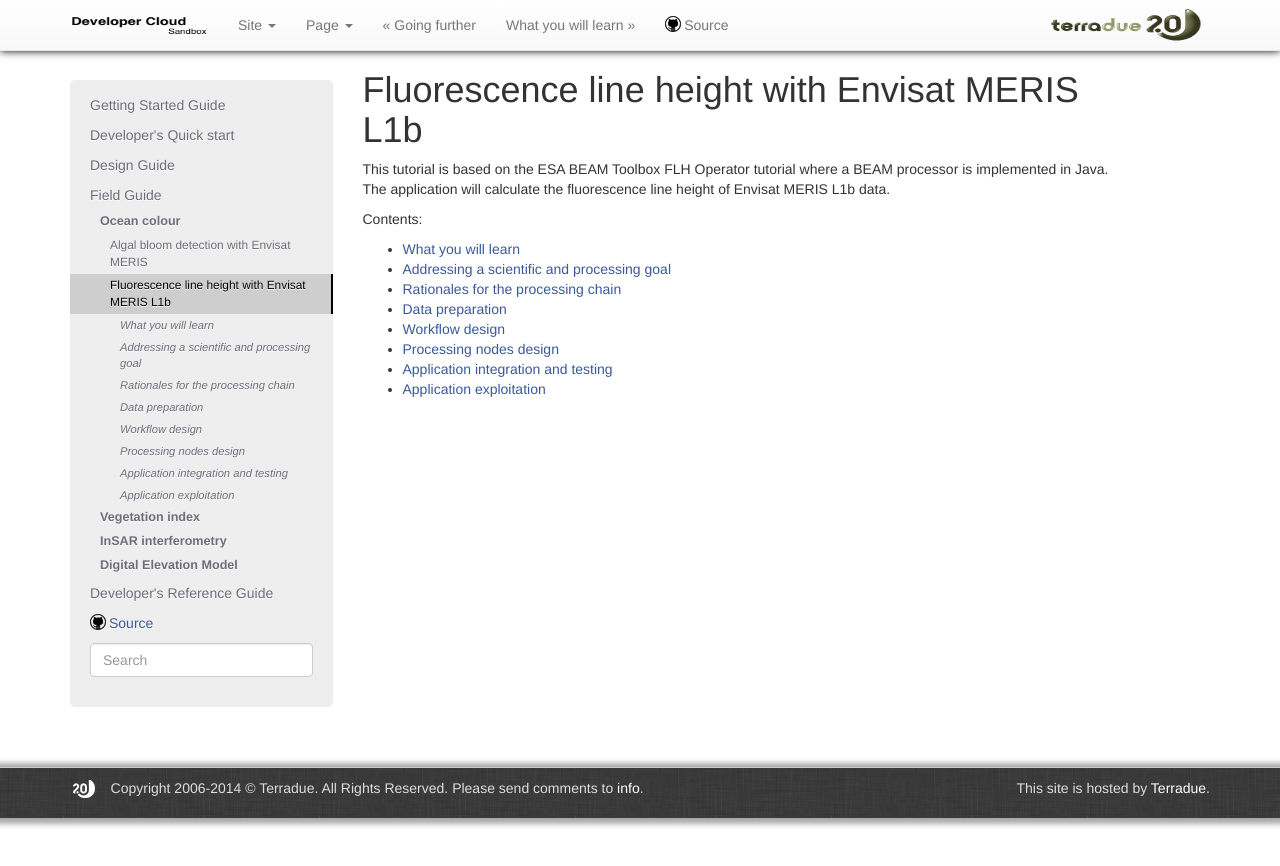
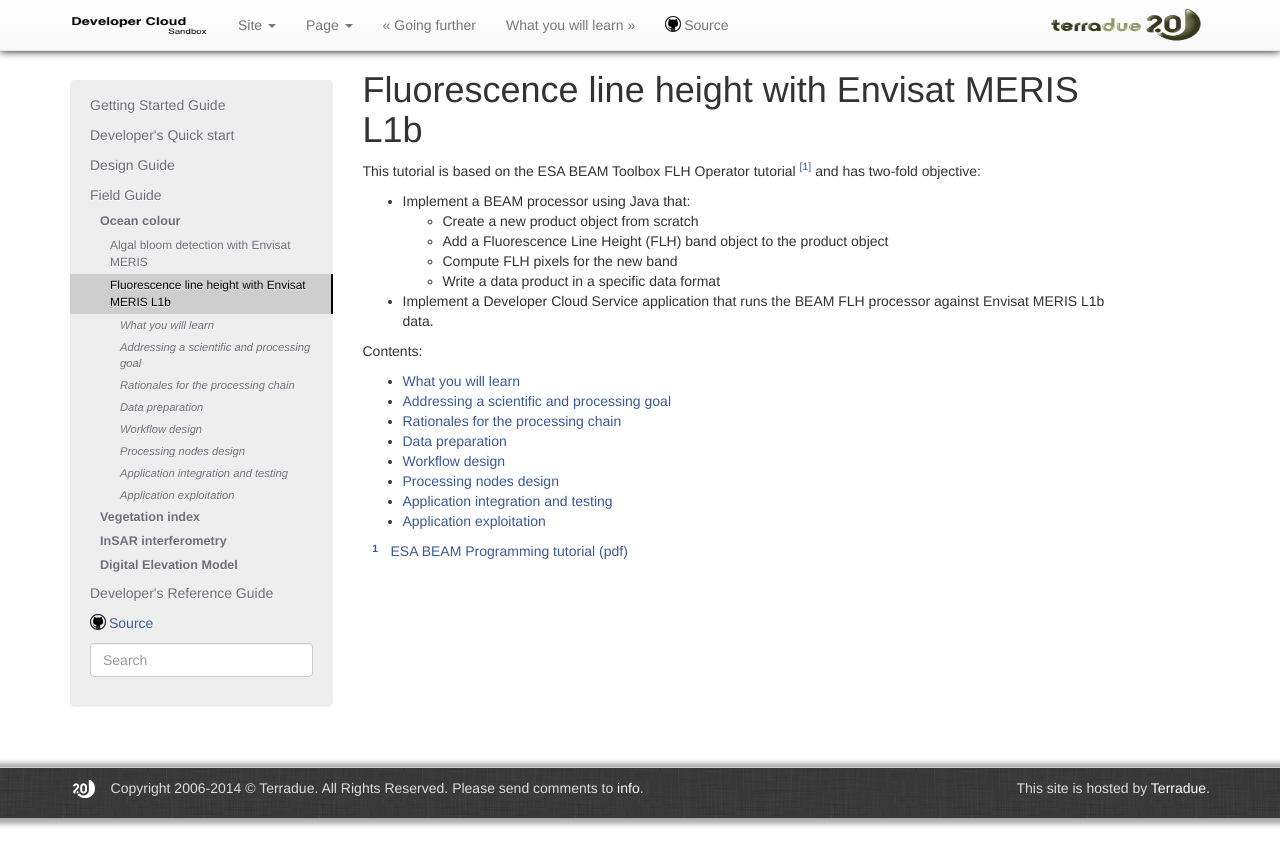
Before and after one commit to Terradue/doc-developer-sandbox, a Sphinx documentation site: the page built from source/field/ocean_color/lib_beam_flh/index.rst, in a window 1280 px wide. Shown: the top 866 px of the page. Built offline with Sphinx 7.4.7, drawn with Linux system fonts in a browser that asks for light colours; pages that are not in the unit, such as notebooks, are missing from menus.

Commit message:
Update index.rst

```diff
--- a/source/field/ocean_color/lib_beam_flh/index.rst
+++ b/source/field/ocean_color/lib_beam_flh/index.rst
@@ -1,8 +1,16 @@
 Fluorescence line height with Envisat MERIS L1b
 ===============================================
 
-This tutorial is based on the ESA BEAM Toolbox FLH Operator tutorial where a BEAM processor is implemented in Java.
-The application will calculate the fluorescence line height of Envisat MERIS L1b data.
+This tutorial is based on the ESA BEAM Toolbox FLH Operator tutorial [#f1]_ and has two-fold objective:
+
+* Implement a BEAM processor using Java that:
+
+  * Create a new product object from scratch
+  * Add a Fluorescence Line Height (FLH) band object to the product object
+  * Compute FLH pixels for the new band
+  * Write a data product in a specific data format
+
+* Implement a Developer Cloud Service application that runs the BEAM FLH processor against Envisat MERIS L1b data.
 
 Contents:
 
@@ -18,3 +26,5 @@
    Application integration and testing <testing>
    Application exploitation <exploitation>
    Going further <further>
+
+.. [#f1] `ESA BEAM Programming tutorial (pdf) <http://www.brockmann-consult.de/beam/tutorials/ESRINWorkshop2012/BEAM_Programming_Tutorial_20121018.pdf>`_
```
